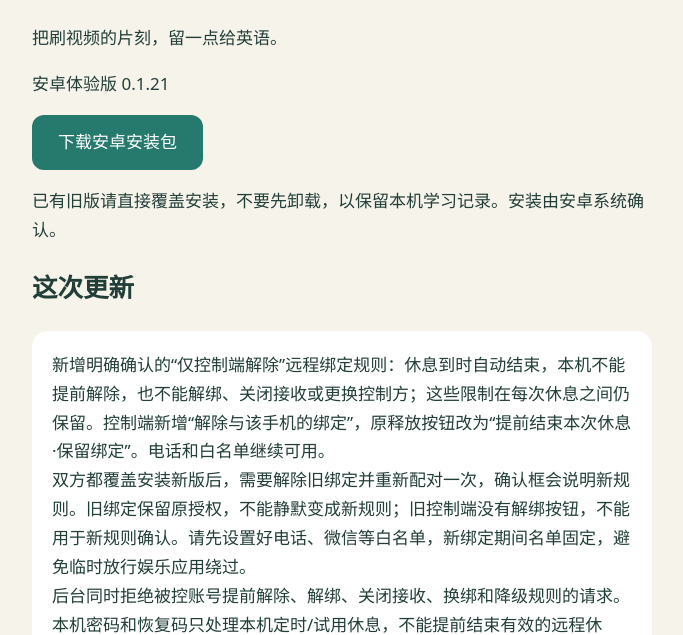
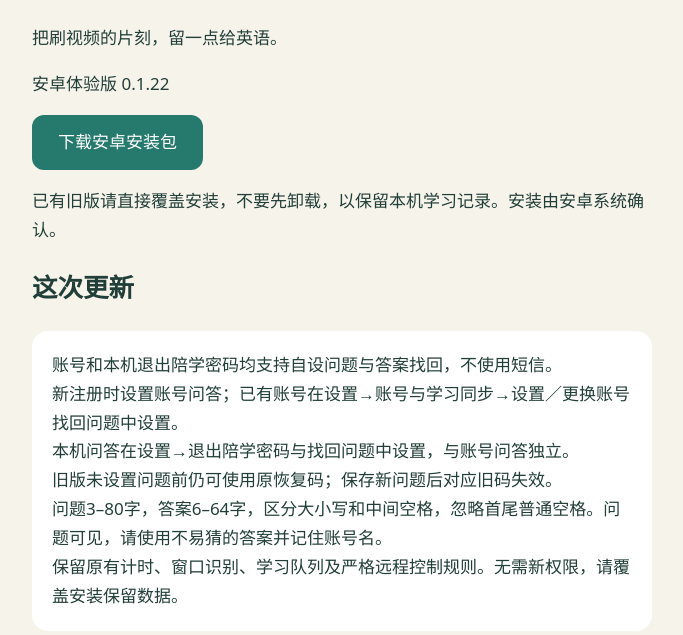
Before and after one commit to chanyunyu418-netizen/cijian-updates, a plain HTML site: page index.html in a window 1280 px wide. Shown: the part 175-810 px from the top of the page, without its empty margins (298-981 px from the left). Drawn offline with Linux system fonts and the light colour scheme.

Commit message:
Publish Cijian 0.1.22: custom recovery questions

```diff
--- a/index.html
+++ b/index.html
@@ -1,9 +1,11 @@
 <!doctype html>
 <html lang="zh-CN"><meta charset="utf-8"><meta name="viewport" content="width=device-width,initial-scale=1"><title>词间 · 安卓下载</title>
 <style>body{margin:0;background:#f6f3eb;color:#223e38;font:17px/1.7 system-ui,sans-serif}main{max-width:620px;margin:8vh auto;padding:28px}h1{font-size:42px;line-height:1.2}a.download{display:inline-block;background:#26796d;color:white;padding:13px 26px;border-radius:12px;text-decoration:none}pre{white-space:pre-wrap;font:inherit;background:white;padding:20px;border-radius:16px}small{display:block;margin-top:28px}</style>
-<main><h1>词间</h1><p>把刷视频的片刻，留一点给英语。</p><p>安卓体验版 0.1.21</p><p><a class="download" href="cijian-0.1.21.apk" download>下载安卓安装包</a></p>
-<p>已有旧版请直接覆盖安装，不要先卸载，以保留本机学习记录。安装由安卓系统确认。</p><h2>这次更新</h2><pre>新增明确确认的“仅控制端解除”远程绑定规则：休息到时自动结束，本机不能提前解除，也不能解绑、关闭接收或更换控制方；这些限制在每次休息之间仍保留。控制端新增“解除与该手机的绑定”，原释放按钮改为“提前结束本次休息·保留绑定”。电话和白名单继续可用。
-双方都覆盖安装新版后，需要解除旧绑定并重新配对一次，确认框会说明新规则。旧绑定保留原授权，不能静默变成新规则；旧控制端没有解绑按钮，不能用于新规则确认。请先设置好电话、微信等白名单，新绑定期间名单固定，避免临时放行娱乐应用绕过。
-后台同时拒绝被控账号提前解除、解绑、关闭接收、换绑和降级规则的请求。本机密码和恢复码只处理本机定时/试用休息，不能提前结束有效的远程休息。缓存严格绑定与剩余指令，普通进程重建后继续剩余时长；离线已收到的休息仍会到期结束，控制端释放或解绑需要目标联网读取。
-原计时、窗口识别、背词题面、复习队列、计分和账号同步算法保持；不新增权限，沿用原签名覆盖升级。普通安卓应用无法禁止系统强停、卸载、清除数据或撤销权限，不能保证绝对锁机。本版未连接真机，建议先做1分钟测试。</pre>
+<main><h1>词间</h1><p>把刷视频的片刻，留一点给英语。</p><p>安卓体验版 0.1.22</p><p><a class="download" href="cijian-0.1.22.apk" download>下载安卓安装包</a></p>
+<p>已有旧版请直接覆盖安装，不要先卸载，以保留本机学习记录。安装由安卓系统确认。</p><h2>这次更新</h2><pre>账号和本机退出陪学密码均支持自设问题与答案找回，不使用短信。
+新注册时设置账号问答；已有账号在设置→账号与学习同步→设置／更换账号找回问题中设置。
+本机问答在设置→退出陪学密码与找回问题中设置，与账号问答独立。
+旧版未设置问题前仍可使用原恢复码；保存新问题后对应旧码失效。
+问题3–80字，答案6–64字，区分大小写和中间空格，忽略首尾普通空格。问题可见，请使用不易猜的答案并记住账号名。
+保留原有计时、窗口识别、学习队列及严格远程控制规则。无需新权限，请覆盖安装保留数据。</pre>
 <small>仅提供安卓版本。软件内可选择是否下载更新。本页及安装包使用HTTPS提供。</small></main></html>
```
Also changed, not shown: update.json (+5 -5 lines), 2 other files.
